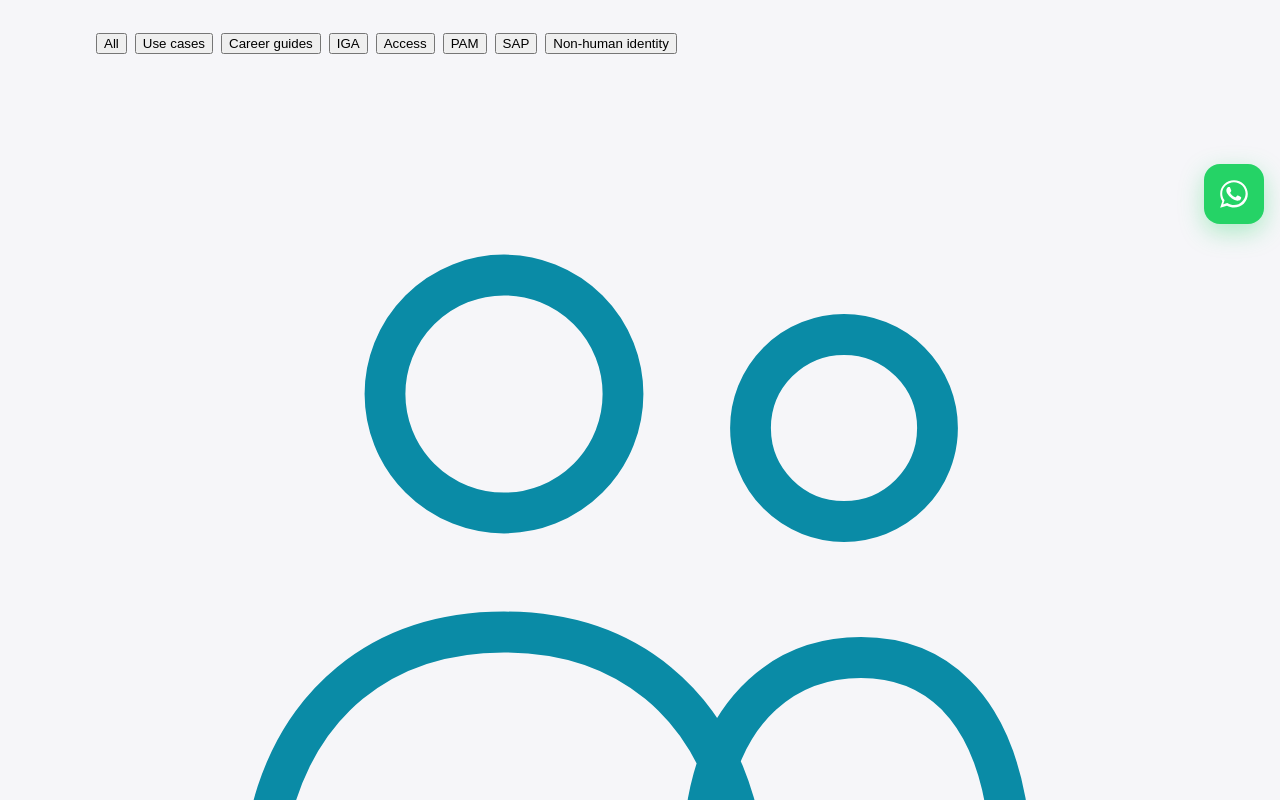
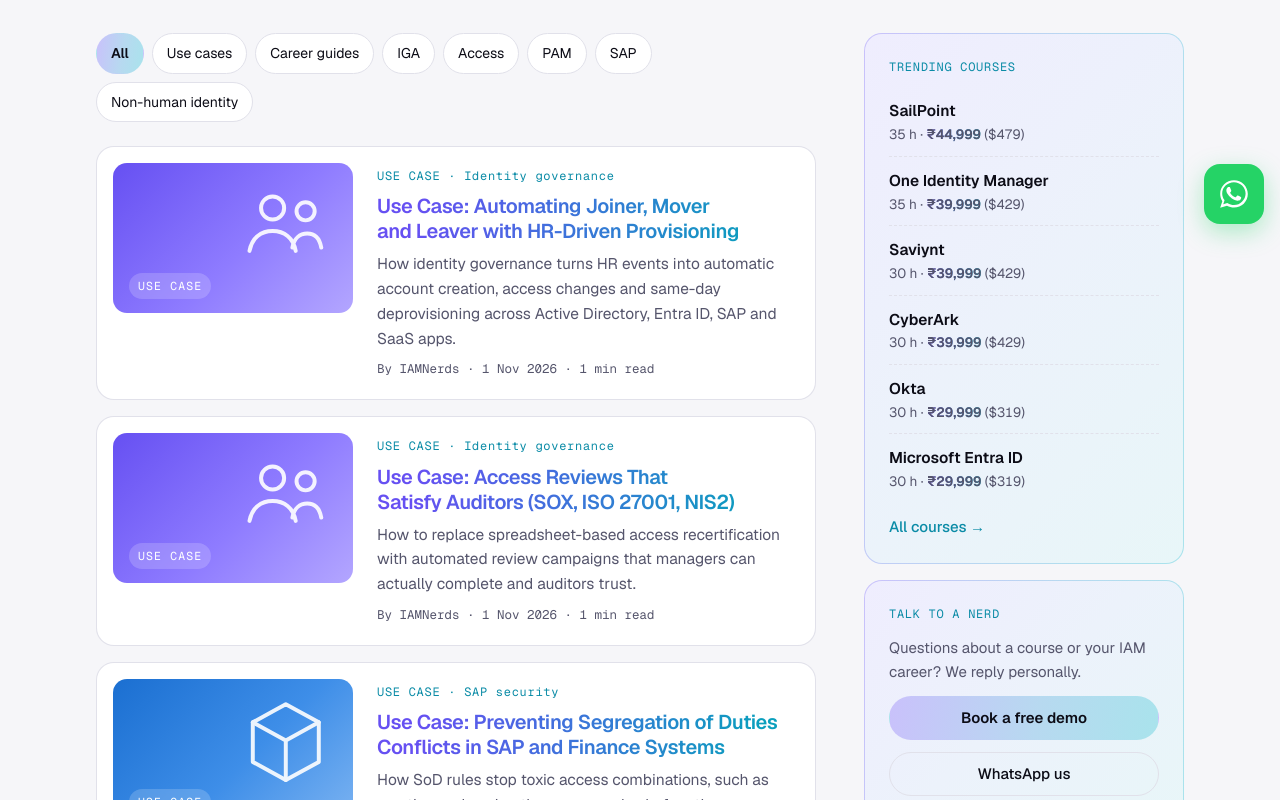
Before and after one commit to arku1812/IAMNerds, a Next.js app in the folder iamnerds-next/: page /blog in a window 1280 px wide. Shown: the part 560-1360 px from the top of the page. Built offline with nearby package versions, Linux system fonts and the light colour scheme.

Commit message:
Styles: blog covers, list, sidebar, filters

```diff
--- a/iamnerds-next/styles/globals.css
+++ b/iamnerds-next/styles/globals.css
@@ -568,3 +568,43 @@ main h3{width:fit-content;max-width:100%}
 .guide-list li::marker{color:var(--violet)}
 .blog-group + .blog-group{margin-top:var(--s8)}
 .side-fee{font-size:16px}
+
+/* Blog: covers, list, filters, sidebar */
+.cover{position:relative;display:flex;align-items:flex-end;justify-content:space-between;gap:12px;border-radius:14px;overflow:hidden;color:#fff;padding:14px 16px}
+.cover svg{position:absolute;right:14px;top:12px;width:44%;max-width:120px;opacity:.9}
+.cover span{position:relative;font-family:var(--f-mono);font-size:11.5px;letter-spacing:.1em;text-transform:uppercase;background:rgba(255,255,255,.18);padding:4px 9px;border-radius:999px;backdrop-filter:blur(2px)}
+.cover-card{aspect-ratio:16/10;min-height:120px}
+.cover-hero{height:200px;margin-top:var(--s6);max-width:760px}
+.cover-hero svg{max-width:150px;width:auto;height:150px;top:24px;right:28px}
+.cover-iga{background:linear-gradient(135deg,#6650F2,#8E7BFF 55%,#B3A6FF)}
+.cover-access{background:linear-gradient(135deg,#0A9FBD,#3FC1D6 55%,#7FD8E6)}
+.cover-pam{background:linear-gradient(135deg,#C2417A,#E0679C 55%,#F09BBE)}
+.cover-sap{background:linear-gradient(135deg,#1B6FD1,#3E8EE8 55%,#7DB4F2)}
+.cover-nhi{background:linear-gradient(135deg,#0B7F72,#20A894 55%,#6CCFBF)}
+.cover-career{background:linear-gradient(135deg,#6650F2,#3E7FE0 50%,#0A9FBD)}
+.blog-layout{display:grid;grid-template-columns:minmax(0,1fr) 320px;gap:var(--s7);align-items:start}
+.blog-filters{margin-bottom:var(--s5)}
+.chip{font:inherit;font-size:14px;padding:8px 14px;border-radius:999px;border:1px solid var(--line);background:var(--panel);color:var(--fg);cursor:pointer}
+.chip:hover{border-color:var(--muted)}
+.chip.on{border-color:transparent;background:var(--grad);font-weight:600}
+.post-list{display:grid;gap:var(--s4)}
+.post-card{display:grid;grid-template-columns:240px minmax(0,1fr);gap:var(--s5);padding:var(--s4);border-radius:18px;border:1px solid transparent;background:linear-gradient(var(--panel),var(--panel)) padding-box,linear-gradient(var(--line),var(--line)) border-box;text-decoration:none;color:var(--fg);transition:transform .2s ease}
+.post-card:hover{transform:translateY(-2px);background:linear-gradient(var(--panel),var(--panel)) padding-box,var(--grad) border-box}
+.post-body{display:flex;flex-direction:column;gap:8px;min-width:0;padding-block:4px}
+.post-body .k{font-family:var(--f-mono);font-size:12px;color:var(--teal);letter-spacing:.06em}
+.post-body h3{font-size:20px;line-height:1.25}
+.post-body p{color:var(--muted);font-size:15.5px}
+.post-body .meta{font-family:var(--f-mono);font-size:12.5px;color:var(--muted);margin-top:auto}
+.pager{display:flex;gap:8px;margin-top:var(--s5)}
+.blog-side{display:grid;gap:var(--s4);position:sticky;top:96px}
+.side-list{list-style:none;margin:0;padding:0;display:grid;gap:2px}
+.side-list a{display:flex;flex-direction:column;padding:10px 0;border-bottom:1px dashed var(--line);text-decoration:none;color:var(--fg)}
+.side-list li:last-child a{border-bottom:0}
+.side-list b{font-weight:600;font-size:15.5px}
+.side-list span{font-size:13.5px;color:var(--muted)}
+.more-link{font-weight:500;text-decoration:none;font-size:15px}
+.article-side{display:grid;gap:var(--s4)}
+@media (max-width:960px){.blog-layout{grid-template-columns:minmax(0,1fr)}.blog-side{position:static}}
+@media (max-width:640px){.post-card{grid-template-columns:minmax(0,1fr)}.cover-hero{height:150px}.cover-hero svg{height:110px}}
+.mq-logo{height:30px;width:auto;max-width:130px;object-fit:contain;display:block}
+.mq-grad{background:var(--grad-text);-webkit-background-clip:text;background-clip:text;color:transparent}
```
